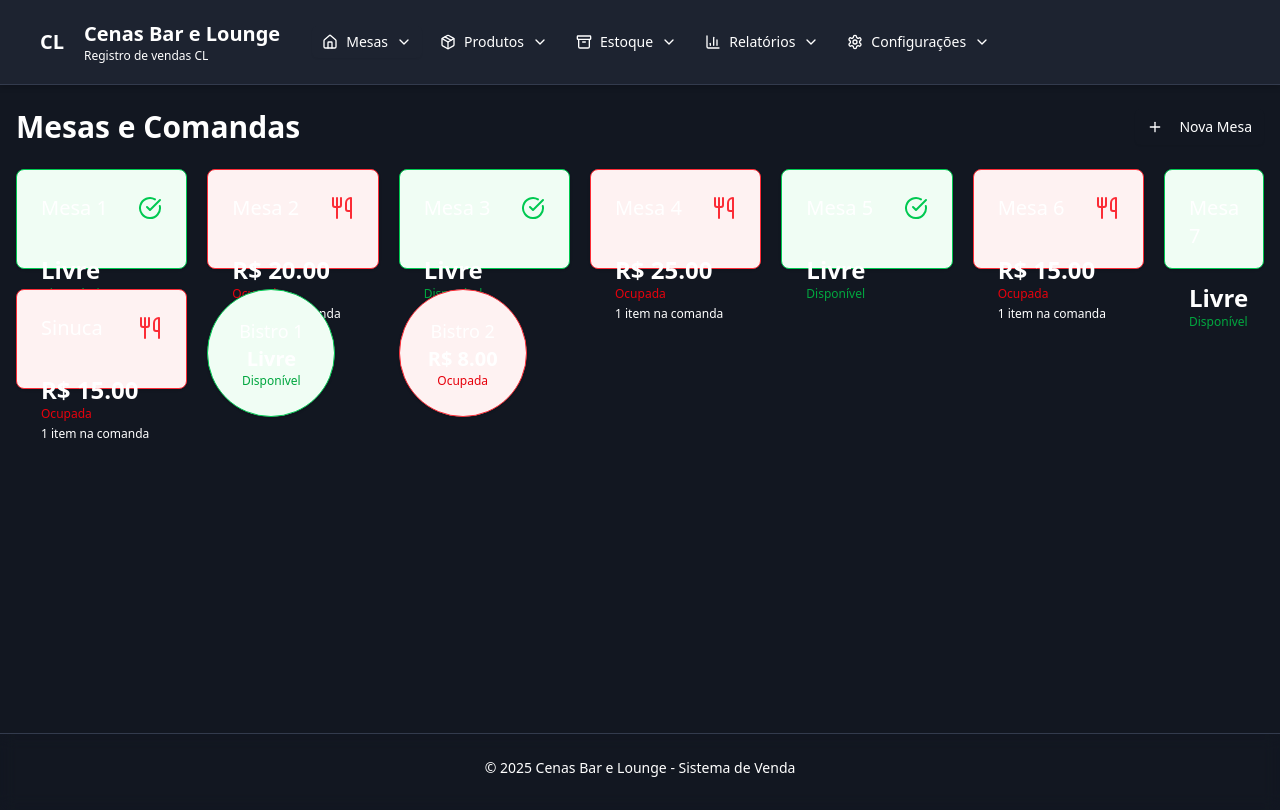
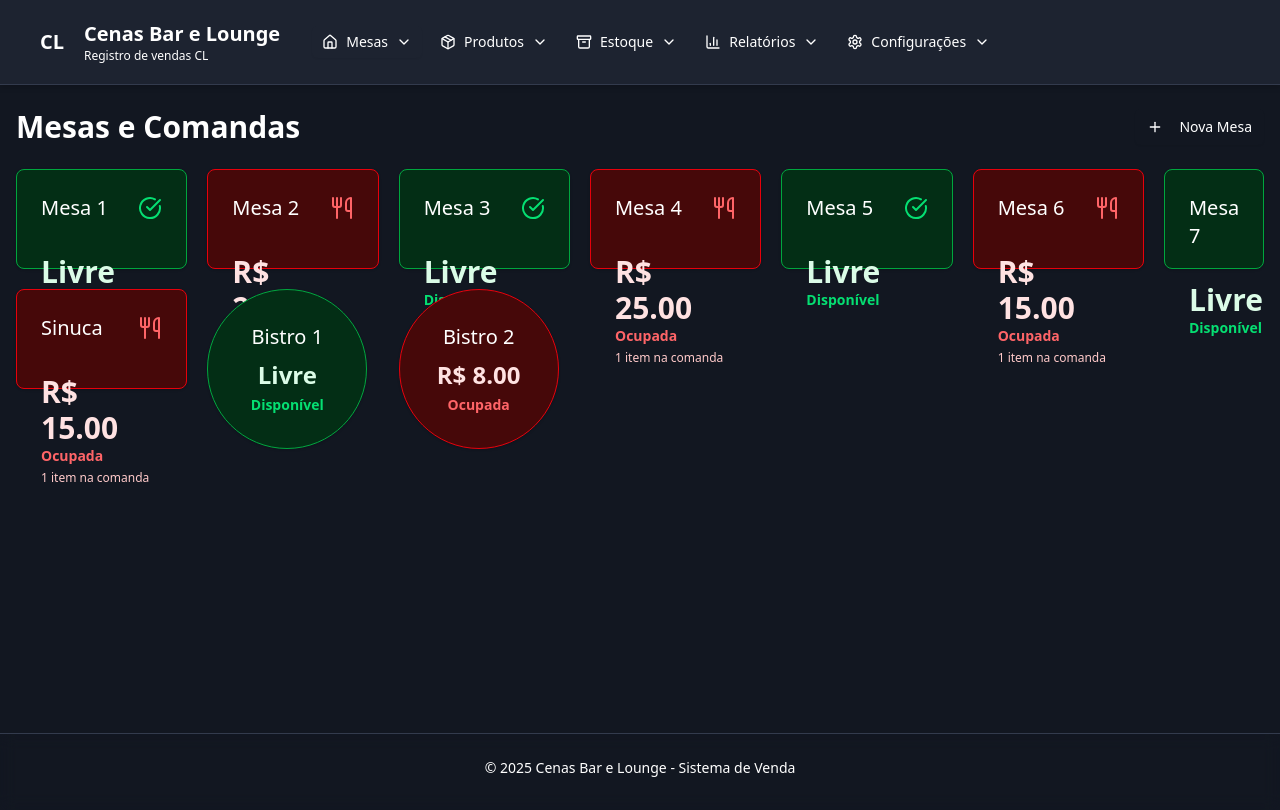
Before and after one commit to diegofsiilva/Cenas_Teste, a React (Vite) app: page / in a window 1280 px wide. Built offline with nearby package versions, Linux system fonts and the light colour scheme.

Commit message:
Update TablesView.jsx

```diff
--- a/src/components/TablesView.jsx
+++ b/src/components/TablesView.jsx
@@ -94,14 +94,16 @@ export default function TablesView() {
 
   const TableCard = ({ table }) => {
     const isOccupied = table.status === 'occupied';
-    const statusColor = isOccupied ? 'border-red-500 bg-red-50' : 'border-green-500 bg-green-50';
+    // Ajuste de cores para tema escuro e melhor visibilidade
+    const statusColor = isOccupied ? 'border-red-600 bg-red-950 text-red-100' : 'border-green-600 bg-green-950 text-green-100';
     const statusText = isOccupied ? 'Ocupada' : 'Disponível';
     const totalOrder = table.order.reduce((sum, item) => sum + (item.price * item.qty), 0);
 
     // Adiciona classes específicas para mesas redondas (Bistrôs)
     // Ajuste: Nos bistrôs, removemos o CardHeader e CardContent padrão para centralizar melhor o conteúdo.
     const isBistro = table.name.includes('Bistro');
-    const shapeClass = isBistro ? 'rounded-full h-32 w-32 flex flex-col items-center justify-center text-center p-2' : 'rounded-lg';
+    // Ajuste: Aumentando o tamanho dos bistrôs para melhor visualização
+    const shapeClass = isBistro ? 'rounded-full h-40 w-40 flex flex-col items-center justify-center text-center p-2' : 'rounded-lg';
 
     // Adiciona o grid-area para posicionamento
     const gridAreaClass = `area-${table.name.toLowerCase().replace(/ /g, '-').replace('á', 'a')}`;
@@ -114,9 +116,9 @@ export default function TablesView() {
         {isBistro ? (
           // Layout simplificado e centralizado para Bistrôs
           <div className="flex flex-col items-center justify-center h-full">
-            <CardTitle className="text-lg font-medium">{table.name}</CardTitle>
-            <div className="text-xl font-bold">{isOccupied ? `R$ ${totalOrder.toFixed(2)}` : 'Livre'}</div>
-            <p className={`text-xs ${isOccupied ? 'text-red-600' : 'text-green-600'}`}>
+            <CardTitle className="text-xl font-medium text-white">{table.name}</CardTitle>
+            <div className="text-2xl font-bold mt-2">{isOccupied ? `R$ ${totalOrder.toFixed(2)}` : 'Livre'}</div>
+            <p className={`text-sm font-semibold mt-1 ${isOccupied ? 'text-red-400' : 'text-green-400'}`}>
               {statusText}
             </p>
           </div>
@@ -124,20 +126,20 @@ export default function TablesView() {
           // Layout padrão para Mesas (retangulares)
           <>
             <CardHeader className="flex flex-row items-center justify-between space-y-0 pb-2">
-              <CardTitle className="text-xl font-medium">{table.name}</CardTitle>
+              <CardTitle className="text-xl font-medium text-white">{table.name}</CardTitle>
               {isOccupied ? (
-                <Utensils className="h-6 w-6 text-red-500" />
+                <Utensils className="h-6 w-6 text-red-400" />
               ) : (
-                <CheckCircle className="h-6 w-6 text-green-500" />
+                <CheckCircle className="h-6 w-6 text-green-400" />
               )}
             </CardHeader>
-            <CardContent>
-              <div className="text-2xl font-bold">{isOccupied ? `R$ ${totalOrder.toFixed(2)}` : 'Livre'}</div>
-              <p className={`text-xs ${isOccupied ? 'text-red-600' : 'text-green-600'}`}>
+            <CardContent className="pt-0">
+              <div className="text-3xl font-bold">{isOccupied ? `R$ ${totalOrder.toFixed(2)}` : 'Livre'}</div>
+              <p className={`text-sm font-semibold ${isOccupied ? 'text-red-400' : 'text-green-400'}`}>
                 {statusText}
               </p>
               {isOccupied && (
-                <p className="text-xs text-muted-foreground mt-1">
+                <p className="text-xs text-red-200 mt-1">
                   {table.order.length} {table.order.length === 1 ? 'item' : 'itens'} na comanda
                 </p>
               )}
```
